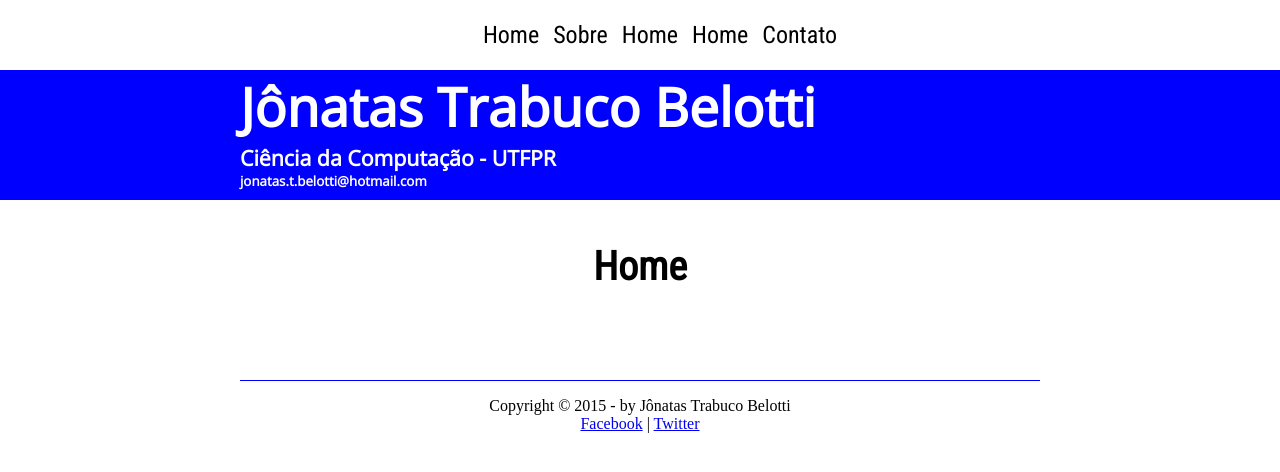
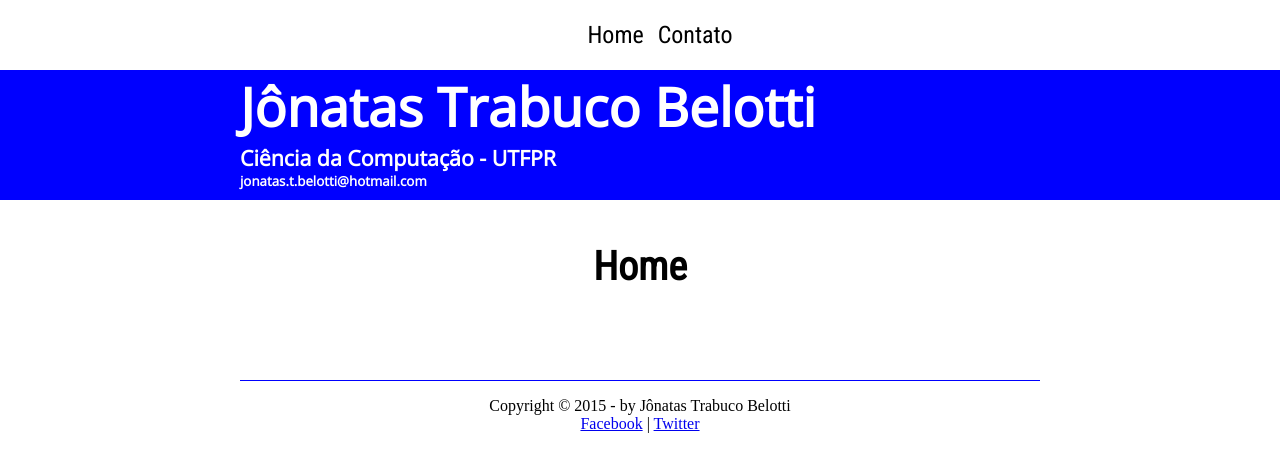
Before and after one commit to jonatastbelotti/jonatastbelotti.github.io, a plain HTML site: page index.html in a window 1280 px wide. Drawn offline with nearby package versions, Linux system fonts and the light colour scheme.

Commit message:
remocao menus nao usados

```diff
--- a/index.html
+++ b/index.html
@@ -15,9 +15,6 @@
 			<header id="menu">
 				<ul type="I">
 					<li><a href="index.html">Home</a></li>
-					<li><a href="sobre.html">Sobre</a></li>
-					<li><a>Home</a></li>
-					<li><a>Home</a></li>
 					<li><a href="contato.html">Contato</a></li>
 				</ul>
 			</header>
@@ -31,6 +28,8 @@
 
 		<section id="principal">
 			<h1>Home</h1>
+
+
 		</section>
 
 		<footer id="rodape">
```
Also changed, not shown: contato.html (+0 -3 lines).
